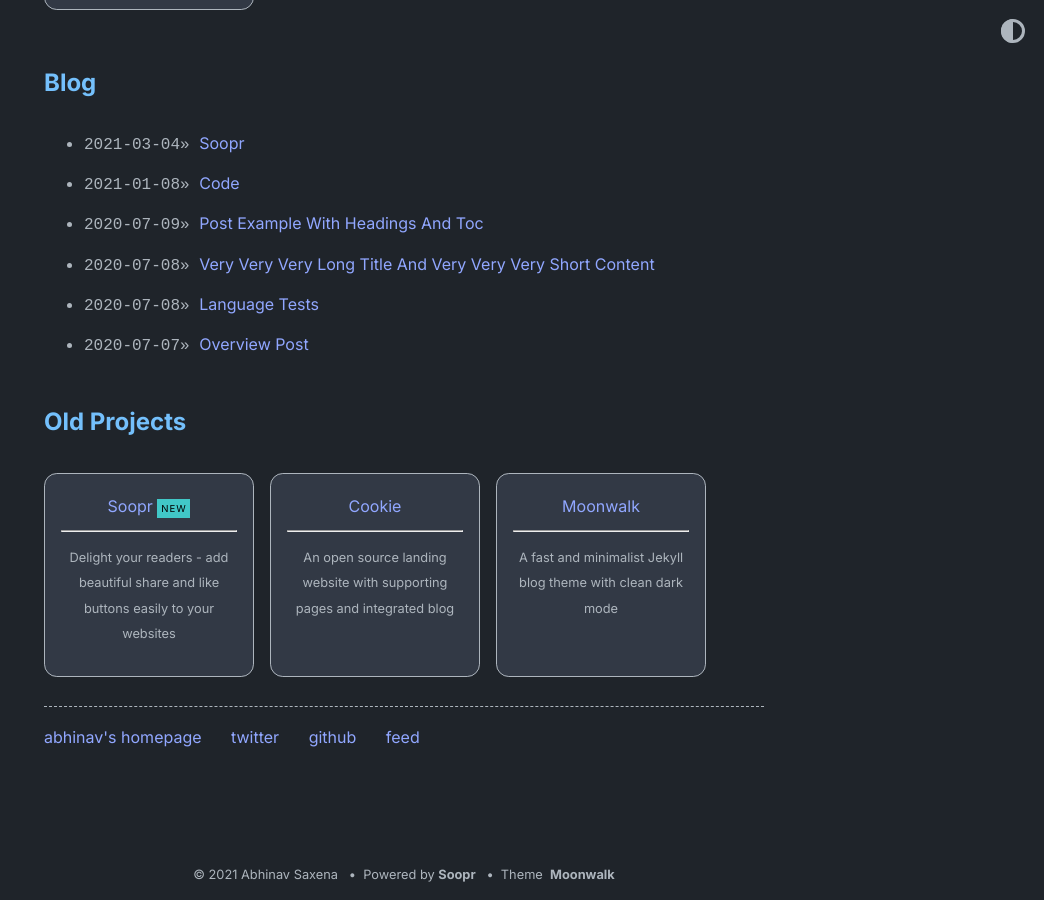
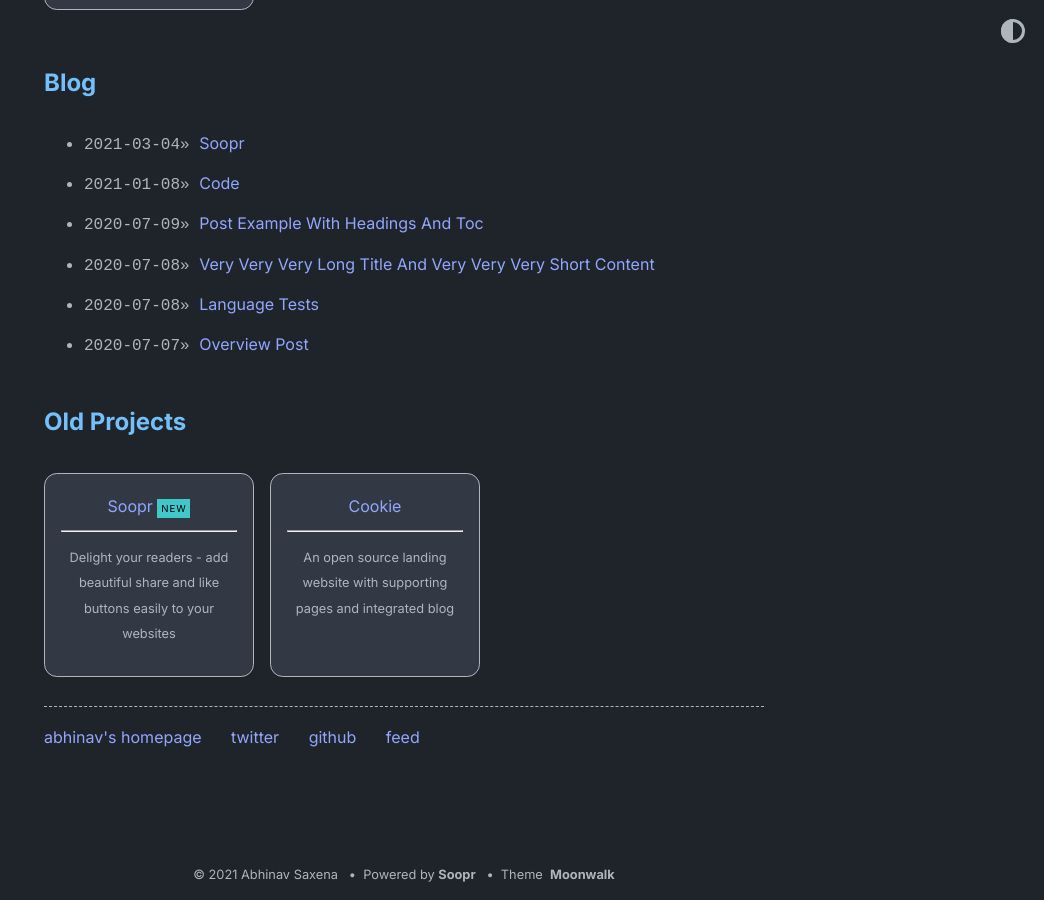
Before and after one commit to stackbit-projects/pleasant-oak-ce82d, a Jekyll site: the page built from index.md, in a window 1280 px wide and 900 px high, scrolled down 1265 px. Shown: the whole window, without its empty margins (236-1280 px from the left). Built offline with Jekyll 4.4.1, drawn with Linux system fonts in a browser that asks for light colours.

Commit message:
home.yml: updated old_project_entries

```diff
--- a/_data/home.yml
+++ b/_data/home.yml
@@ -50,9 +50,6 @@ old_project_entries:
   - title: Cookie
     url: 'https://github.com/abhinavs/cookie'
     desc: An open source landing website with supporting pages and integrated blog
-  - title: Moonwalk
-    url: 'https://github.com/abhinavs/moonwalk'
-    desc: A fast and minimalist Jekyll blog theme with clean dark mode
 footer_entries:
   - title: abhinav's homepage
     url: 'https://www.abhinav.co'
```
